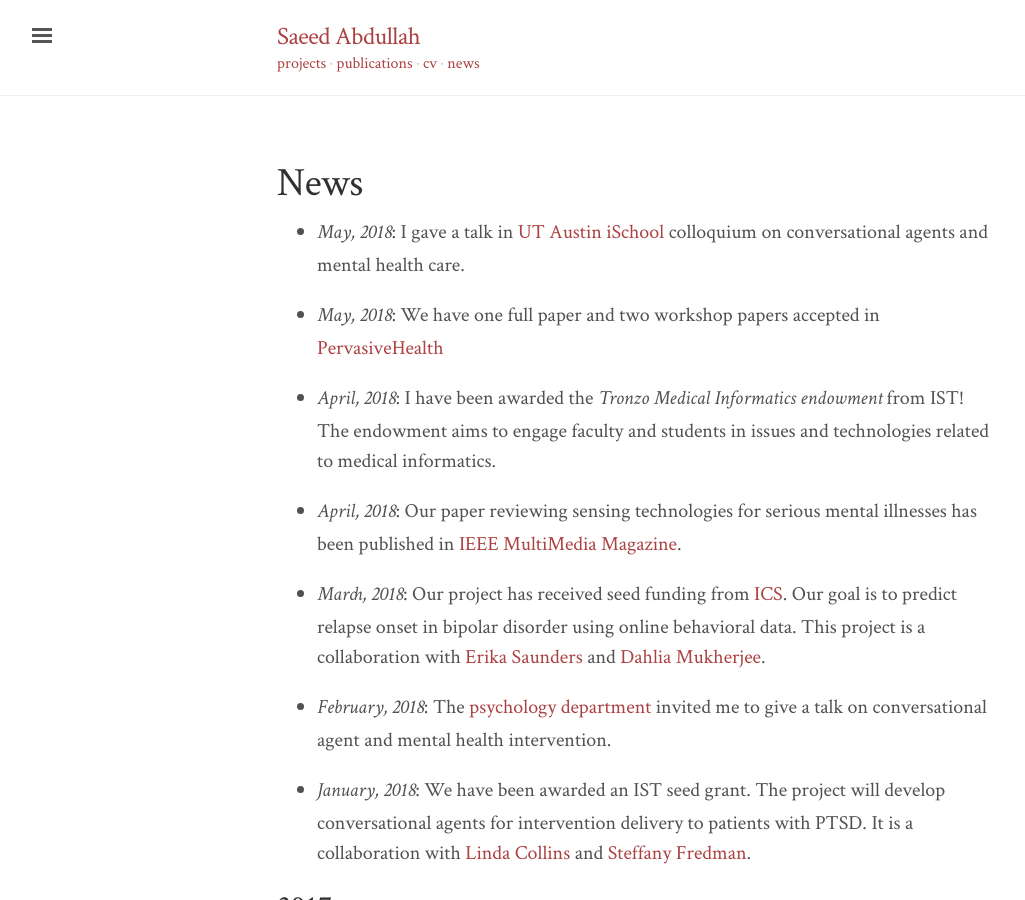
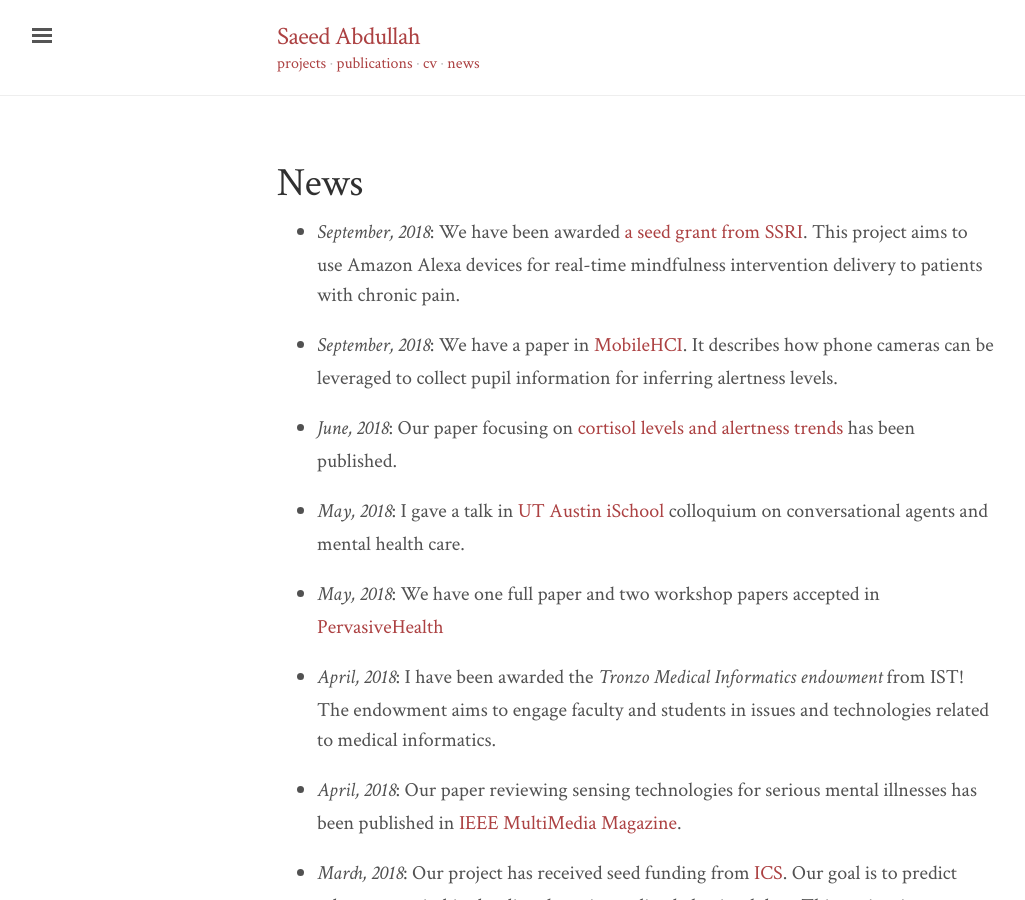
Before and after one commit to saeed-abdullah/saeed-abdullah.github.io, a Jekyll site: the page built from news.markdown, in a window 1280 px wide and 900 px high. Shown: the whole window, without its empty margins (3-1028 px from the left). Built offline with Jekyll 4.4.1, drawn with Linux system fonts in a browser that asks for light colours; nearby versions of some CDN libraries.

Commit message:
updates news

```diff
--- a/news.markdown
+++ b/news.markdown
@@ -2,6 +2,12 @@
 title: News
 layout: page
 ---
+
+* _September, 2018_: We have been awarded [a seed grant from SSRI](http://www.ssri.psu.edu/news/2798/seed-grants-support-opioid-research-announced). This project aims to use Amazon Alexa devices for real-time mindfulness intervention delivery to patients with chronic pain.
+
+* _September, 2018_: We have a paper in [MobileHCI](https://dl.acm.org/citation.cfm?doid=3229434.3229456). It describes how phone cameras can be leveraged to collect pupil information for inferring alertness levels.
+
+* _June, 2018_: Our paper focusing on [cortisol levels and alertness trends](https://link.springer.com/article/10.1007%2Fs00779-018-1164-z) has been published.
 
 * _May, 2018_: I gave a talk in [UT Austin iSchool](https://www.ischool.utexas.edu/) colloquium on conversational agents and mental health care.
 
```
